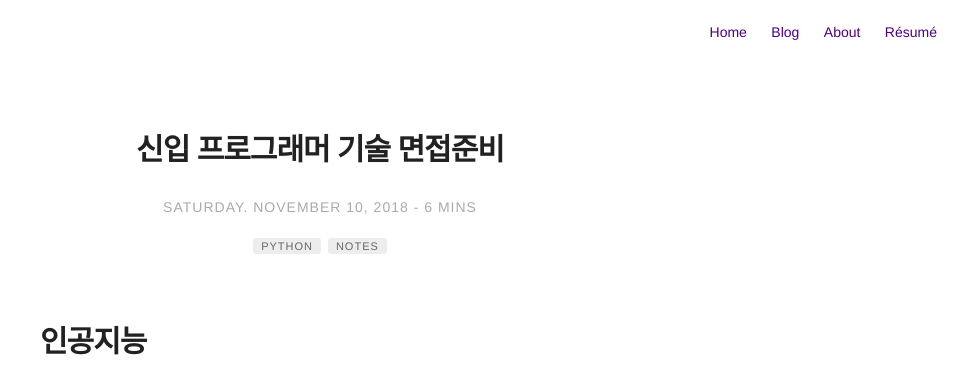
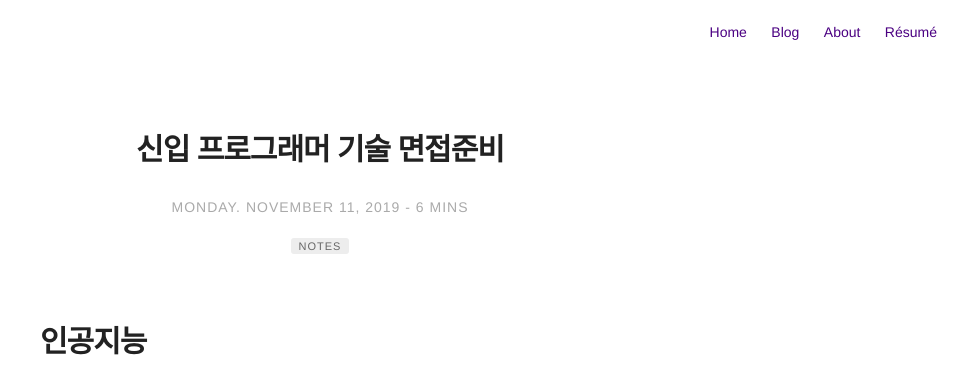
Before and after one commit to anjaekwang/anjaekwang.github.io, a Jekyll site: the page built from _posts/2019-11-11-interview.md, in a window 1280 px wide and 900 px high. Shown: the top 384 px of the window, without its empty margins (320-1280 px from the left). Built offline with Jekyll 4.4.1, drawn with Linux system fonts in a browser that asks for light colours; comment, search, counter and statistics services are not loaded; some of the changed text lies outside the part shown.

Commit message:
2019/11/11 : newPost 'Interview' at desktop

```diff
--- a/_posts/2019-11-11-interview.md
+++ b/_posts/2019-11-11-interview.md
@@ -1,9 +1,8 @@
 ---
 title: "신입 프로그래머 기술 면접준비"
 layout: post
-date: 2018-11-10 18:06
+date: 2019-11-11 16:06
 tag:
-- python
 - notes
 category: blog
 author: jaekwang
```
